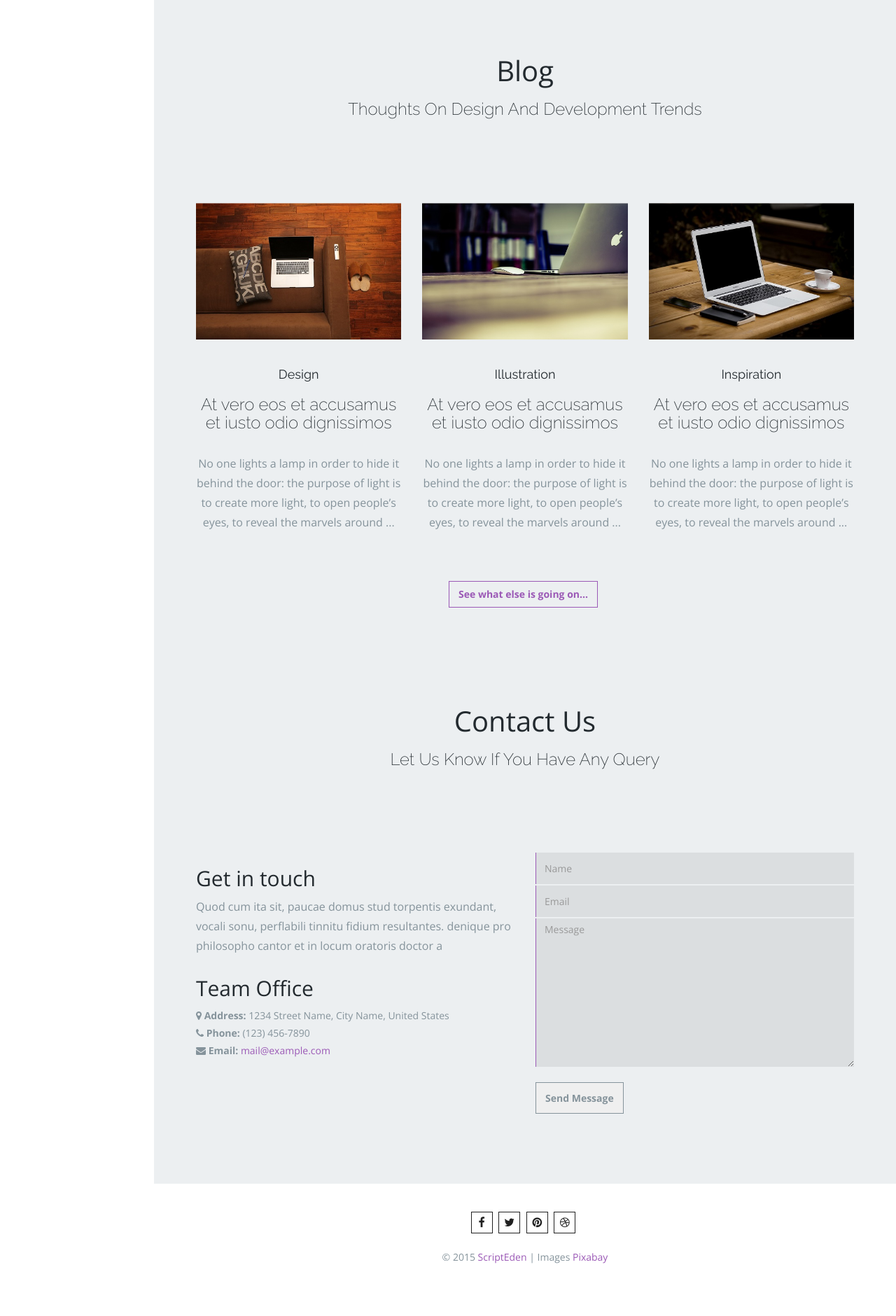
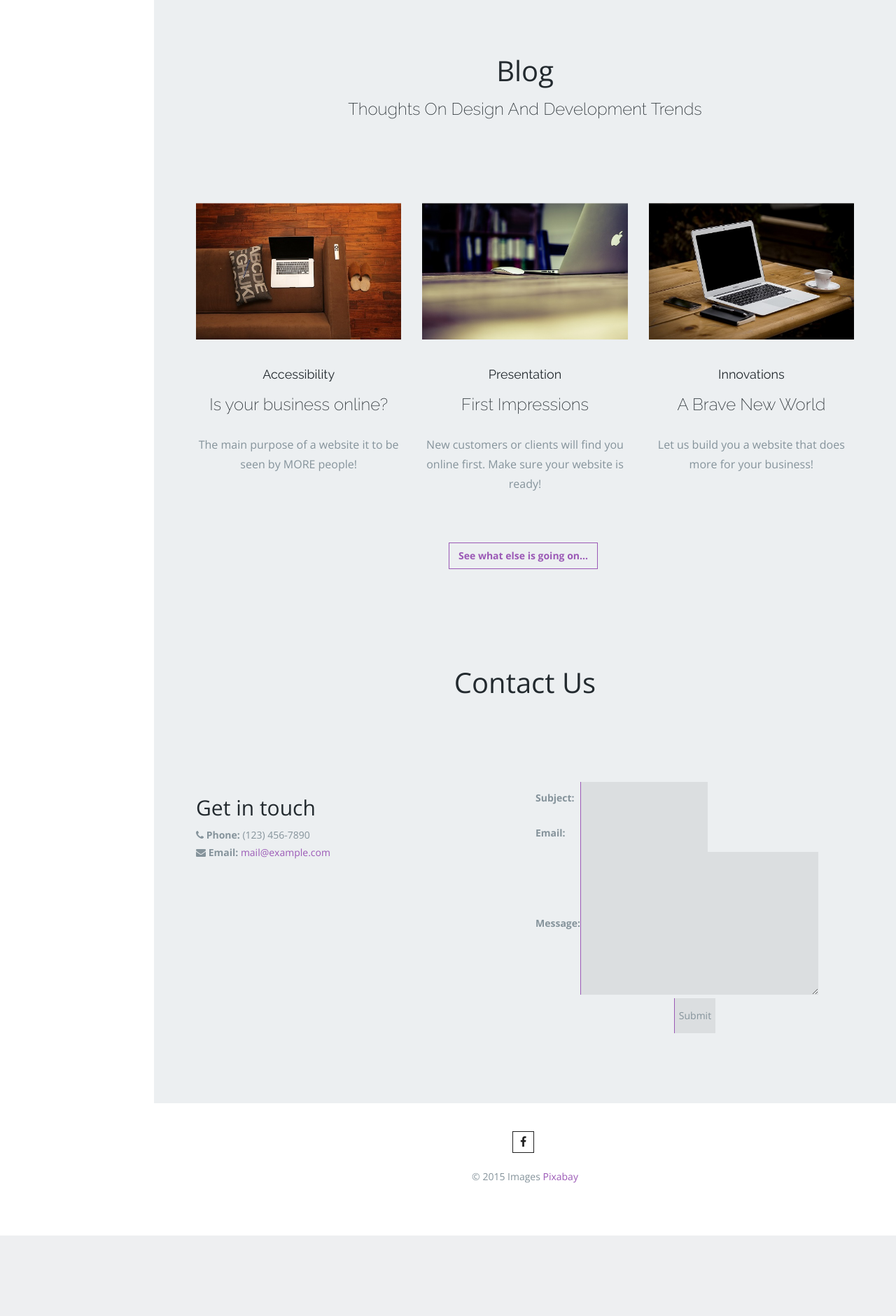
Before and after one commit to MarceloM9123/brookfieldweb, a Django app: page / in a window 1280 px wide. Shown: the part 1871-3751 px from the top of the page at 70% size. After the commit the page ends 3636 px from the top, so only its background shows below. Run offline with Django 3.2, Linux system fonts and the light colour scheme; some libraries are stand-ins or nearby versions.

Commit message:
Added forms and edited blog

```diff
--- a/blog/urls.py
+++ b/blog/urls.py
@@ -1,13 +1,6 @@
 from django.conf.urls import url
-from django.views.generic import ListView, DetailView
+from blog.views import BlogPosts
 from blog.models import Post
 
-urlpatterns = [ url(r'^$', ListView.as_view(queryset=Post.objects.all().order_by("-date")[:25],
-                                             template_name="blog/blog.html")),
 
-                url(r'^(?P<pk>\d+)$', DetailView.as_view(
-                                    model = Post,
-                                    template_name="blog/post.html")),
-
-
-                ]
+urlpatterns = [url(r'^$', BlogPosts.as_view(model = Post, template_name = 'blog/blog.html'))]
--- /dev/null
+++ b/brookfieldweb/forms.py
@@ -0,0 +1,7 @@
+from django import forms
+
+
+class ContactForm(forms.Form):
+    subject = forms.CharField(max_length=100)
+    email = forms.EmailField()
+    message = forms.CharField(widget=forms.Textarea)
--- a/brookfieldweb/templates/brookfieldweb/index.html
+++ b/brookfieldweb/templates/brookfieldweb/index.html
@@ -48,7 +48,7 @@
                         <span class="icon-bar"></span>
                         <span class="icon-bar"></span>
                     </button>
-                    <a class="navbar-brand" href="index.html#">
+                    <a class="navbar-brand" href="">
                         <img src='{% static "brookfieldweb/images/rsz_BW_logo.png" %}' alt="logo">
                     </a>
                 </div>
@@ -449,12 +449,12 @@
                         </figure>
                         <div class="post-area">
                             <a class="post-cat" href="/blog/">
-                                <h4>Design</h4>
+                                <h4>Accessibility</h4>
                             </a>
                             <a class="post-title" href="blog-post.html">
-                                <h3>At vero eos et accusamus et iusto odio dignissimos</h3>
+                                <h3>Is your business online?</h3>
                             </a>
-                            <p class="post-content">No one lights a lamp in order to hide it behind the door: the purpose of light is to create more light, to open people’s eyes, to reveal the marvels around ...</p>
+                            <p class="post-content">The main purpose of a website it to be seen by MORE people!</p>
                         </div>
                     </article>
 
@@ -463,13 +463,13 @@
                             <img src='{% static "brookfieldweb/images/blog/blog-2.jpg" %}' alt="blog-thumb">
                         </figure>
                         <div class="post-area">
-                            <a class="post-cat" href="">
-                                <h4>Illustration</h4>
+                            <a class="post-cat" href="/blog/">
+                                <h4>Presentation</h4>
                             </a>
                             <a class="post-title" href="blog-post.html">
-                                <h3>At vero eos et accusamus et iusto odio dignissimos</h3>
+                                <h3>First Impressions</h3>
                             </a>
-                            <p class="post-content">No one lights a lamp in order to hide it behind the door: the purpose of light is to create more light, to open people’s eyes, to reveal the marvels around ...</p>
+                            <p class="post-content">New customers or clients will find you online first.  Make sure your website is ready!</p>
                         </div>
                     </article>
 
@@ -478,19 +478,19 @@
                             <img src='{% static "brookfieldweb/images/blog/blog-3.jpg" %}' alt="blog-thumb">
                         </figure>
                         <div class="post-area">
-                            <a class="post-cat" href="">
-                                <h4>Inspiration</h4>
+                            <a class="post-cat" href="/blog/">
+                                <h4>Innovations</h4>
                             </a>
                             <a class="post-title" href="blog-post.html">
-                                <h3>At vero eos et accusamus et iusto odio dignissimos</h3>
+                                <h3>A Brave New World</h3>
                             </a>
-                            <p class="post-content">No one lights a lamp in order to hide it behind the door: the purpose of light is to create more light, to open people’s eyes, to reveal the marvels around ...</p>
+                            <p class="post-content">Let us build you a website that does more for your business!</p>
                         </div>
                     </article>
                 </div>
                 <div class="row">
                     <div class="col-md-12 text-center">
-                        <a class="btn blog-btn" href="blog.html">See what else is going on...</a>
+                        <a class="btn blog-btn" href="/blog">See what else is going on...</a>
                     </div>
                 </div>
             </section>
@@ -530,24 +530,38 @@
                     <div class="col-md-12 mg-bt-80">
                         <div class="header-content">
                             <h2>Contact Us</h2>
-                            <h3>Let us know if you have any query</h3>
                         </div>
                     </div>
                     <div class="col-sm-6 col-md-6">
                         <div class="address">
                             <h2>Get in touch</h2>
-                            <p>Quod cum ita sit, paucae domus stud torpentis exundant, vocali sonu, perflabili tinnitu fidium resultantes. denique pro philosopho cantor et in locum oratoris doctor a</p>
-                            <h2>Team Office</h2>
+                            <!--<p>Quod cum ita sit, paucae domus stud torpentis exundant, vocali sonu, perflabili tinnitu fidium resultantes. denique pro philosopho cantor et in locum oratoris doctor a</p>-->
+                            <!--<h2>Team Office</h2>-->
                             <ul class="office">
-                                <li><i class="fa fa-map-marker"></i> <strong>Address:</strong> 1234 Street Name, City Name, United States</li>
+                                <!--<li><i class="fa fa-map-marker"></i> <strong>Address:</strong> 1234 Street Name, City Name, United States</li>-->
                                 <li><i class="fa fa-phone"></i> <strong>Phone:</strong> (123) 456-7890</li>
                                 <li><i class="fa fa-envelope"></i> <strong>Email:</strong> <a href="mailto:mail@example.com">mail@example.com</a></li>
                             </ul>
                         </div>
                     </div>
+                    {% block content %}
                     <div class="col-sm-6 col-md-6">
-                        <form id="contact-form" role="form">
-                            <div class="form-group">
+                        <!--<form id="contact-form" role="form">-->
+                        <form action="" method="post">
+                            {% csrf_token %}
+                            <table>
+                            {{ form.as_table }}
+
+                            </table>
+
+                            <div class="row">
+                                <div class="col-md-12 text-center">
+                                    <input type="submit" value="Submit">
+                                </div>
+                            </div>
+
+                        </form>
+                            <!--<div class="form-group">
                                 <input type="text" class="form-control" id="c_name" placeholder="Name">
                             </div>
 
@@ -560,8 +574,9 @@
                             </div>
                             <br/>
                             <button type="submit" class="btn">Send Message</button>
-                            <div class="ajax-response"></div>
-                        </form>
+                            <div class="ajax-response"></div>-->
+
+                    {% endblock %}
                     </div>
 
                 </div>
@@ -572,13 +587,13 @@
                 <div class="row">
                     <div class="col-md-12">
                         <div class="social">
-                            <a href="javascript:;"><i class="fa fa-facebook"></i></a>
-                            <a href="javascript:;"><i class="fa fa-twitter"></i></a>
-                            <a href="javascript:;"><i class="fa fa-pinterest"></i></a>
-                            <a href="javascript:;"><i class="fa fa-dribbble"></i></a>
+                            <a href="http://www.facebook.com/brookfieldweb"><i class="fa fa-facebook"></i></a>
+                            <!--<a href=""><i class="fa fa-twitter"></i></a>-->
+                            <!--<a href=""><i class="fa fa-pinterest"></i></a>-->
+                            <!--<a href=""><i class="fa fa-dribbble"></i></a>-->
                         </div>
                         <p>
-                            © 2015 <a href="http://scripteden.com/">ScriptEden</a> | Images <a href="https://pixabay.com/">Pixabay</a>
+                            © 2015 Images <a href="https://pixabay.com/">Pixabay</a>
                         </p>
                     </div>
                 </div>
--- a/brookfieldweb/urls.py
+++ b/brookfieldweb/urls.py
@@ -1,5 +1,6 @@
 from django.conf.urls import url
 from . import views
+
 
 urlpatterns = [
     url(r'^$', views.index, name='index')
--- a/brookfieldweb/views.py
+++ b/brookfieldweb/views.py
@@ -1,4 +1,20 @@
 from django.shortcuts import render
+from .forms import ContactForm
+from django.core.mail import send_mail
+
 
 def index(request):
-    return render(request, 'brookfieldweb/index.html')
+    form = ContactForm()
+
+    if request.method == 'POST':
+
+        if form.is_valid():
+            subject = form.cleaned_data['subject']
+            message = form.cleaned_data['message']
+            sender = form.cleaned_data['email']
+
+            recipients = ['marcelomata91@gmail.com']
+
+            send_mail(subject, message, sender, recipients)
+
+    return render(request, 'brookfieldweb/index.html', {'form': form})
--- a/django_brookfield/urls.py
+++ b/django_brookfield/urls.py
@@ -18,7 +18,7 @@ from django.conf import settings
 from django.conf.urls.static import static
 
 urlpatterns = [
-    url(r'^blog/', include('blog.urls')),
+    url(r'^blog/?', include('blog.urls')),
     url(r'^$', include('brookfieldweb.urls')),
     url(r'^admin/', include(admin.site.urls)),
     url(r'^burgerantics/$', include('Burger_Antics.urls')),
```
Also changed, not shown: blog/templates/blog/blog.html (+37 -11 lines), blog/templates/blog/post.html (+13 -13 lines), blog/views.py (+7 -2 lines), db.sqlite3, django_brookfield/settings.py (line endings or trailing spaces), media/blog/media/birdup.jpg (added), media/blog/media/django_image.png (added), media/blog/media/django_image_Yc25khe.png (added), 3 other files.
